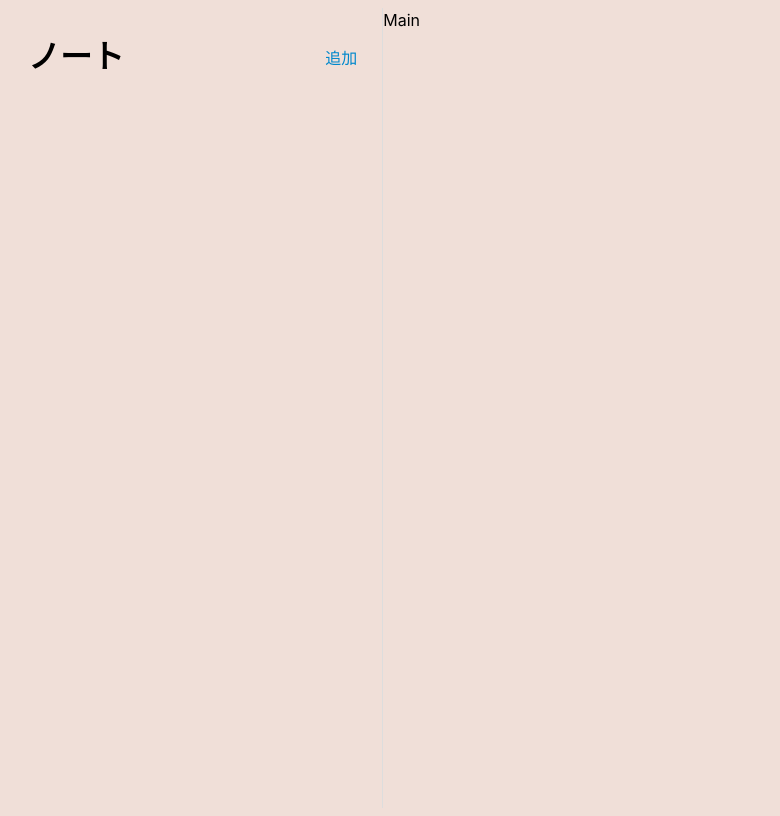
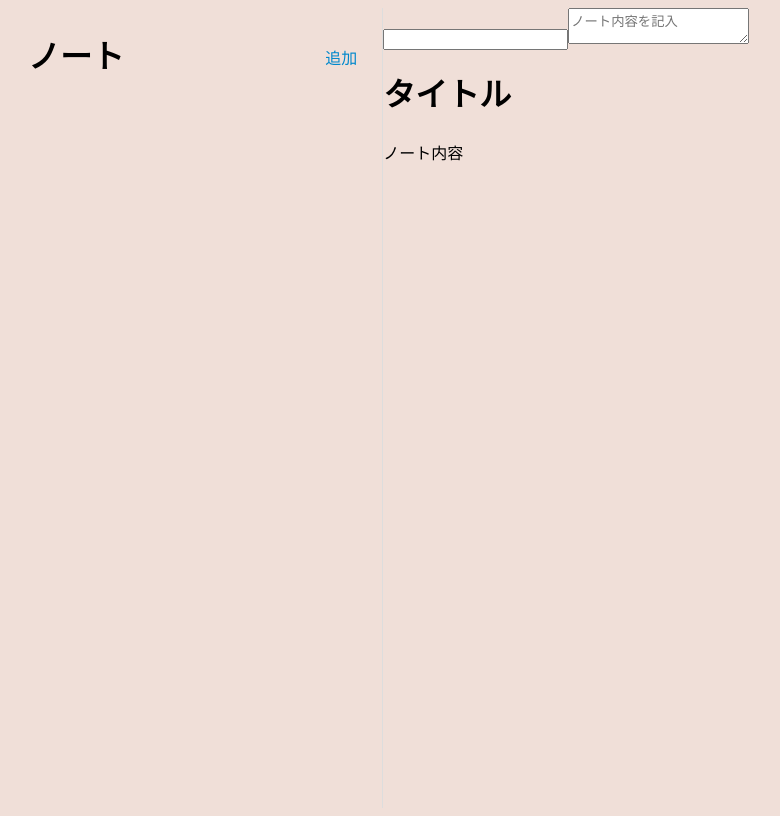
Before and after one commit to KeiAzDev/react-memo-ts, a React (Vite) app: page / in a window 1280 px wide. Shown: the whole page, without its empty margins (5-785 px from the left). Built offline with nearby package versions, Linux system fonts and the light colour scheme.

Commit message:
homeのhtlm作成

```diff
--- a/src/components/Main.tsx
+++ b/src/components/Main.tsx
@@ -2,7 +2,16 @@
 
 const Main = () => {
   return (
-    <div>Main</div>
+    <div className='app-main'>
+      <div className="app-main-note-edit">
+        <input type="text" />
+        <textarea id="" placeholder='ノート内容を記入'></textarea>
+      </div>
+      <div className="app-main-note-preview">
+        <h1 className='preview-title'>タイトル</h1>
+        <div className="markdown-preview">ノート内容</div>
+      </div>
+    </div>
   )
 }
 
```
